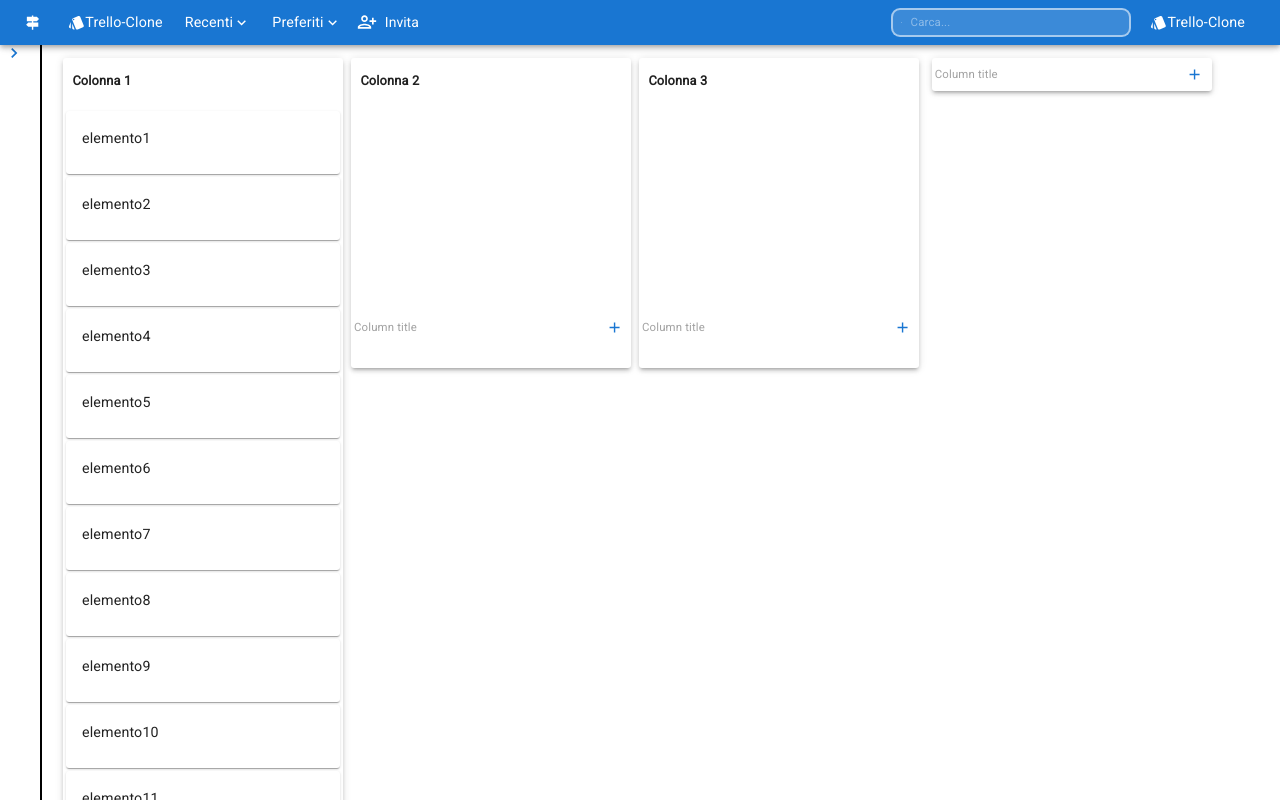
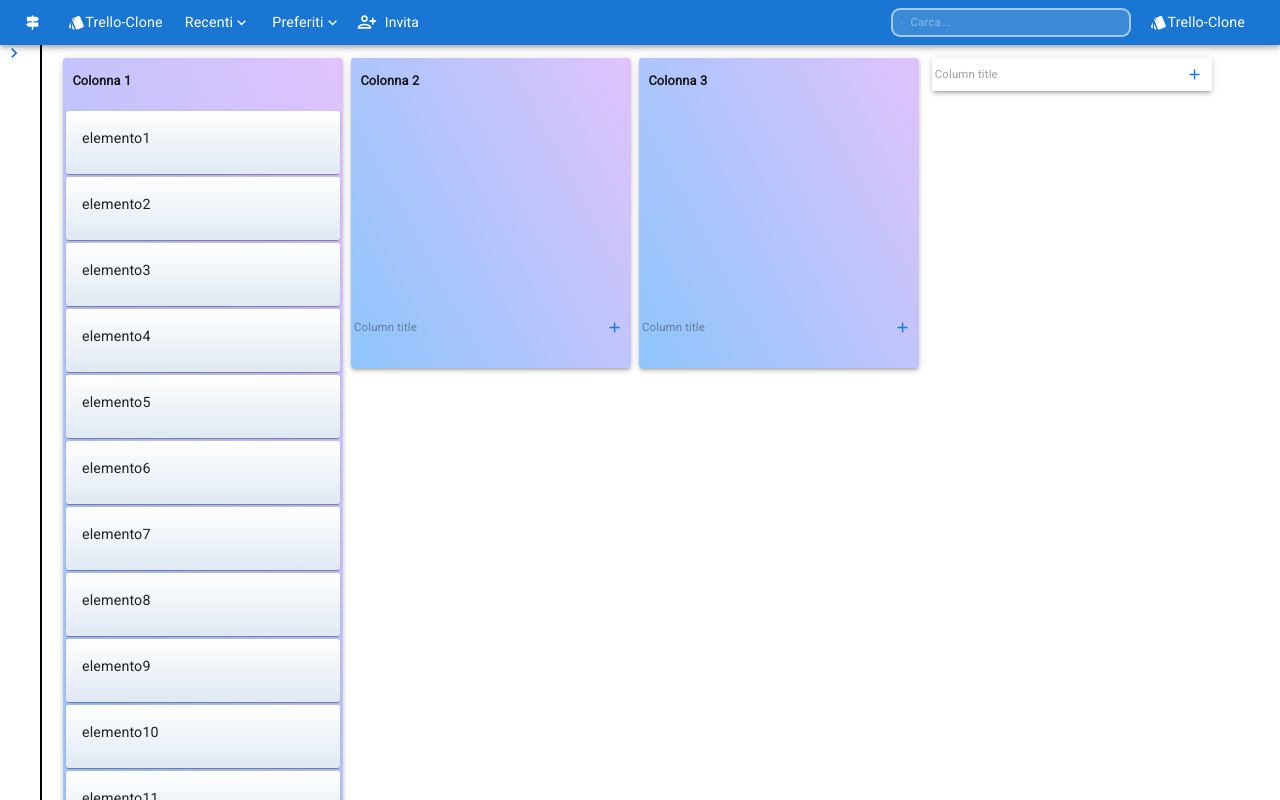
Before and after one commit to matteo9966/Trello-Clone, a React (Create React App) app: page / in a window 1280 px wide. Built offline with nearby package versions, Linux system fonts and the light colour scheme; what short-unique-id would draw is missing.

Commit message:
interfaccia grafica del main panel aggiustata

```diff
--- a/src/components/MainPanel/Column/index.tsx
+++ b/src/components/MainPanel/Column/index.tsx
@@ -29,6 +29,7 @@ export const Column: React.FC<{ ColumnData: Col; index: number }> = ({
             marginLeft: "0.5rem",
             display: "inline",
             float: "left",
+            background:'linear-gradient(62deg, #8EC5FC 0%, #E0C3FC 100%)',
           }}
         >
           <CardContent sx={{ padding: 0, height: "none", maxHeight: "none" }}>
@@ -52,6 +53,7 @@ export const Column: React.FC<{ ColumnData: Col; index: number }> = ({
                 height: "none",
                 maxHeight: "none",
                 padding:'0.2rem',
+
               }}
             >
               <ColumnDroppableArea columnData={ColumnData} />
--- a/src/components/MainPanel/ColumnItem/index.tsx
+++ b/src/components/MainPanel/ColumnItem/index.tsx
@@ -19,7 +19,7 @@ export const ColumnItemDraggable: React.FC<{
       {...provided.draggableProps}
       {...provided.dragHandleProps}
       ref={provided.innerRef}
-      sx={{marginY:'0.2rem'}}
+      sx={{marginY:'0.2rem',background:'linear-gradient(to top, #dfe9f3 0%, white 100%)'}}
     >
       <CardContent>
         <Box>
```
